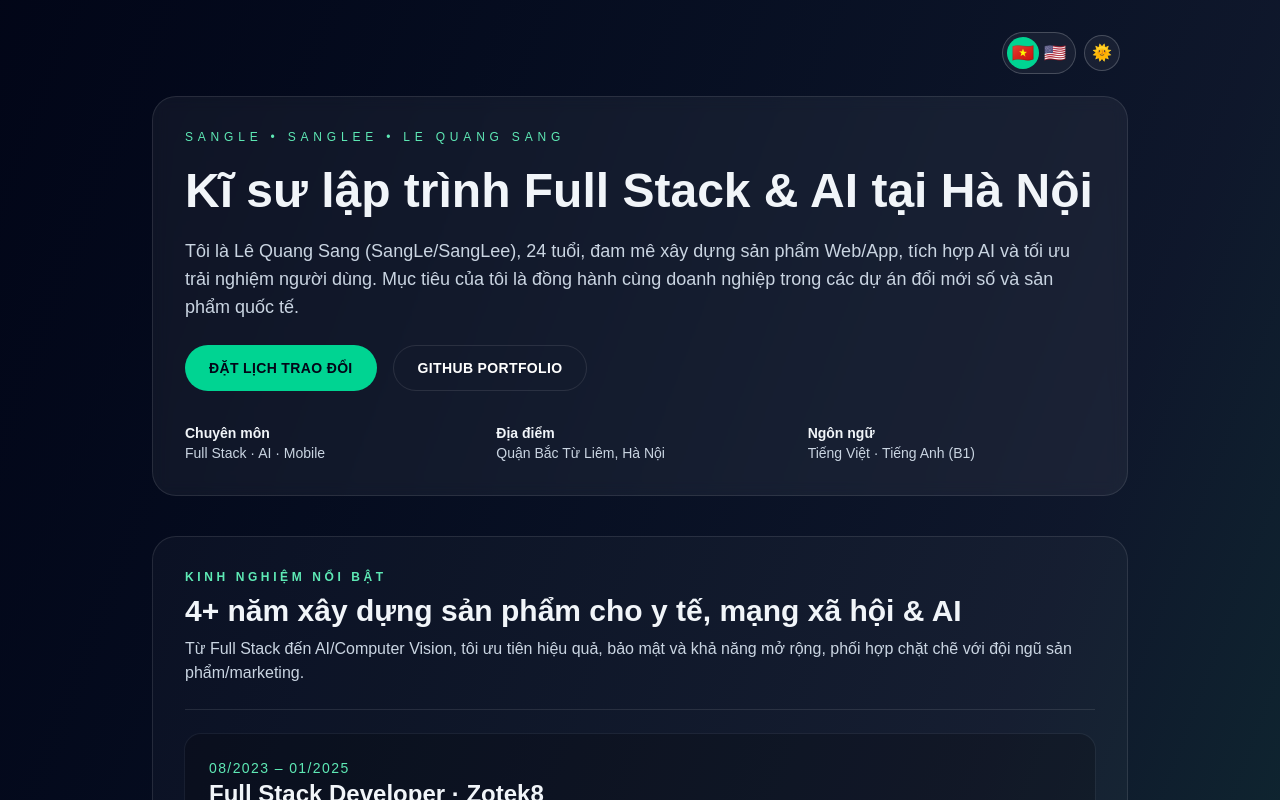
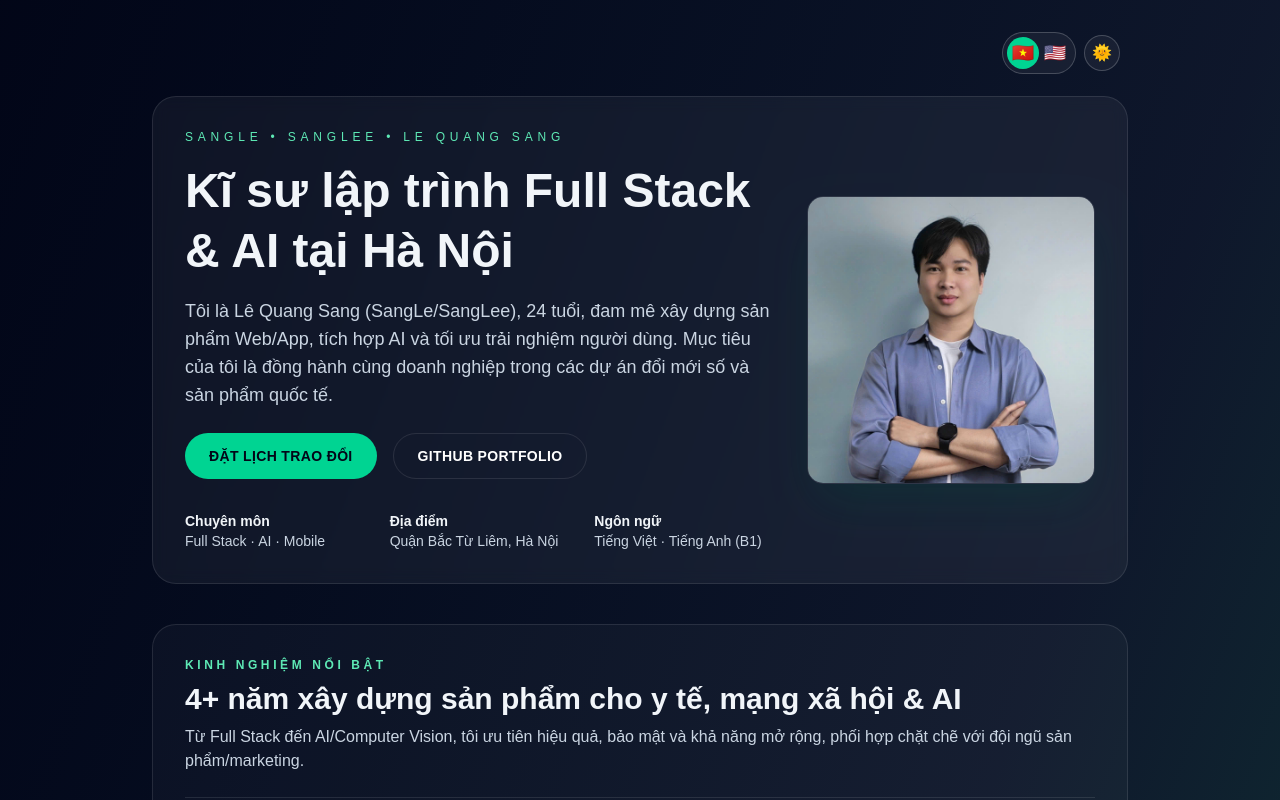
Before and after one commit to lequangsang01/sangledev, a Next.js app: page / in a window 1280 px wide. Shown: the top 800 px of the page. Built offline with nearby package versions, Linux system fonts and the light colour scheme.

Commit message:
feat: add

```diff
--- a/app/page.tsx
+++ b/app/page.tsx
@@ -1,6 +1,7 @@
 'use client';
 
 import { useMemo, useState } from 'react';
+import Image from 'next/image';
 import Script from 'next/script';
 import { createTranslator } from 'next-intl';
 
@@ -94,6 +95,7 @@ export default function Home() {
   );
 
   const themeClasses = themeConfig[theme];
+  const portraitSrc = theme === 'dark' ? '/sangle-dark.jpg' : '/sangle-light.jpg';
 
   const structuredData = useMemo(
     () => ({
@@ -180,6 +182,8 @@ export default function Home() {
         </div>
 
         <header className={`rounded-3xl border ${themeClasses.heroCard} p-8 backdrop-blur`}>
+          <div className="flex flex-col gap-8 lg:flex-row lg:items-center">
+            <div className="flex-1">
               <p className={`text-xs uppercase tracking-[0.4em] ${themeClasses.accentText}`}>
                 {t('heroTagline')}
               </p>
@@ -217,6 +221,18 @@ export default function Home() {
                   </div>
                 ))}
               </dl>
+            </div>
+            <figure className="flex w-full justify-center lg:w-auto">
+              <Image
+                src={portraitSrc}
+                alt={t('heroPortraitAlt')}
+                width={360}
+                height={420}
+                priority
+                className="h-auto w-64 rounded-2xl border border-white/10 object-cover shadow-2xl shadow-emerald-900/30 lg:w-72"
+              />
+            </figure>
+          </div>
         </header>
 
         <SectionShell
--- a/i18n/messages/en.json
+++ b/i18n/messages/en.json
@@ -25,6 +25,7 @@
       "en": "English"
     },
     "themeToggleAria": "Toggle theme",
+    "heroPortraitAlt": "Portrait of Le Quang Sang",
     "schemaDescription": "Full Stack and AI engineer from Hanoi with experience at Zotek8 and Torus Engineering, open to global web, mobile and AI collaborations."
   },
   "heroStats": [
--- a/i18n/messages/vi.json
+++ b/i18n/messages/vi.json
@@ -25,6 +25,7 @@
       "en": "Tiếng Anh"
     },
     "themeToggleAria": "Đổi chế độ sáng/tối",
+    "heroPortraitAlt": "Chân dung Lê Quang Sang",
     "schemaDescription": "Kĩ sư lập trình Full Stack và AI tại Hà Nội, từng làm việc tại Zotek8 và Torus Engineering, sẵn sàng hợp tác dự án Web/App/AI."
   },
   "heroStats": [
```
Also changed, not shown: public/sangle-dark.jpg (added), public/sangle-light.jpg (added). Lines whose indentation alone changed are shown as unchanged.
